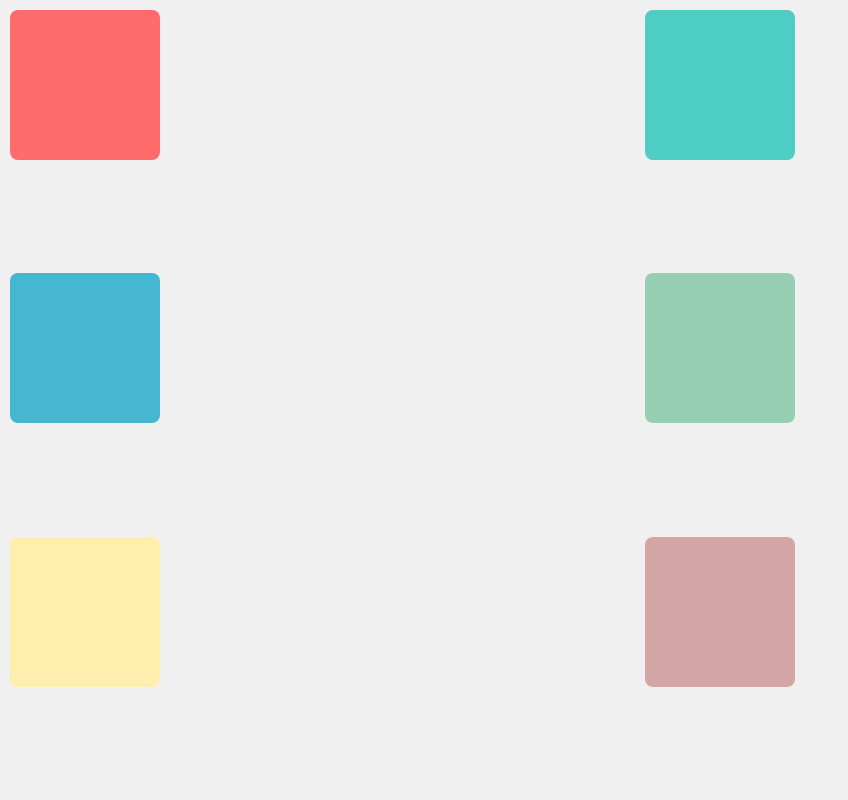
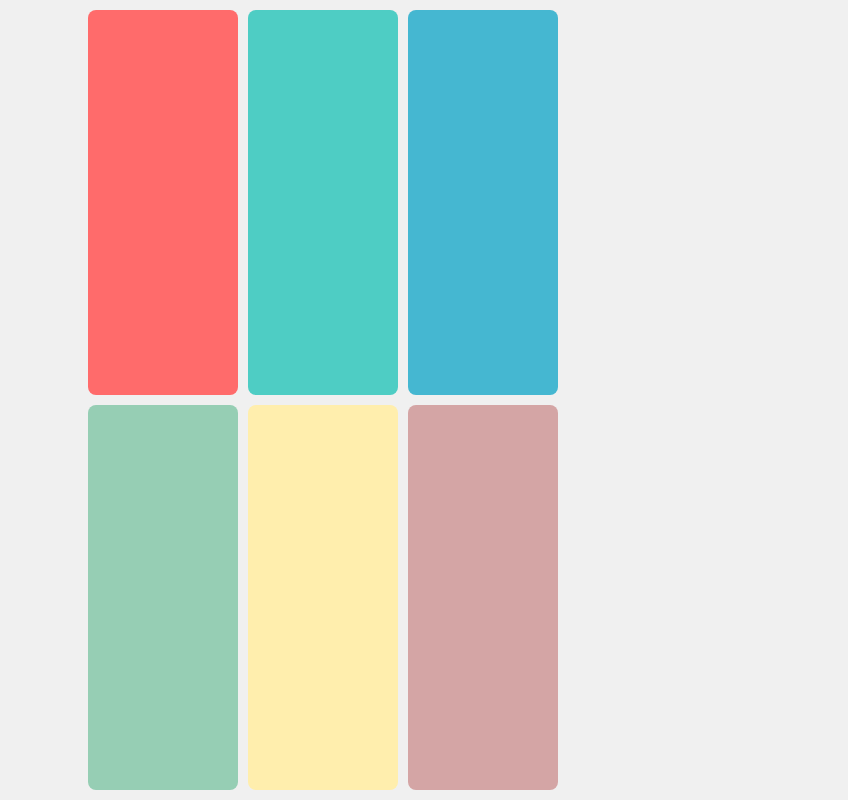
Before and after one commit to raphaels1998/Button-with-affects, a plain HTML site: page index.html in a window 1280 px wide. Shown: the whole page, without its empty margins (0-848 px from the left). Drawn offline with Linux system fonts and the light colour scheme.

Commit message:
Update index.html

```diff
--- a/index.html
+++ b/index.html
@@ -12,6 +12,14 @@
             grid-template-columns: 1fr 1fr;
             gap: 10px;
             box-sizing: border-box;
+        }
+
+        .container {
+            display: flex;
+            flex-wrap: wrap;  /* Prevents boxes from shifting */
+            gap: 10px;
+            justify-content: center;
+            position: relative;
          }
 
         .box {
@@ -31,7 +39,7 @@
         .box:nth-child(6) { background: #D4A5A5; }
 
         .box.expanded {
-            position: absolute;
+            position: fixed;
             top: 50%;
             left: 50%;
             transform: translate(-50%, -50%);
@@ -61,12 +69,15 @@
     </style>
 </head>
 <body>
+
+    <div class="container">
          <div class="box"></div>
          <div class="box"></div>
          <div class="box"></div>
          <div class="box"></div>
          <div class="box"></div>
          <div class="box"></div>
+    </div>
     <div class="overlay"></div>
 
     <script>
```
Lines whose indentation alone changed are shown as unchanged.
